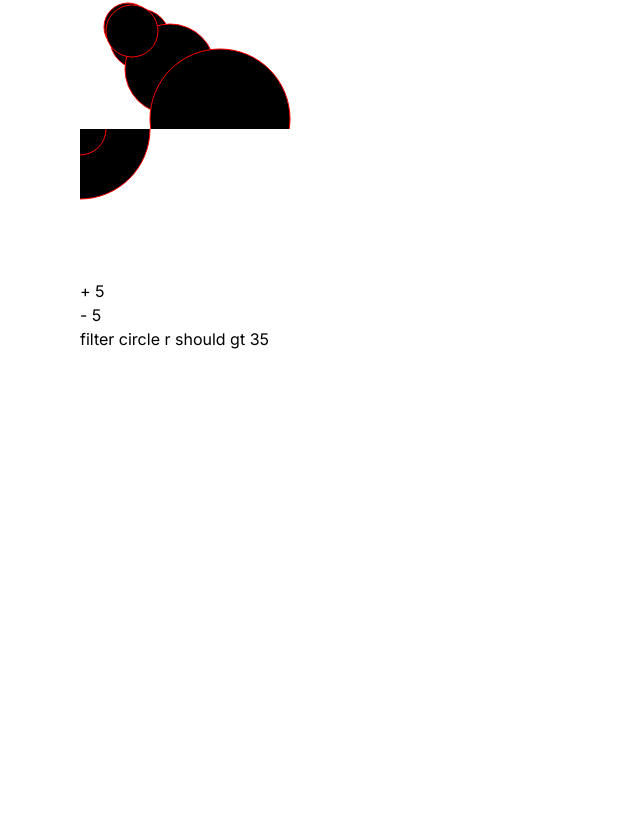
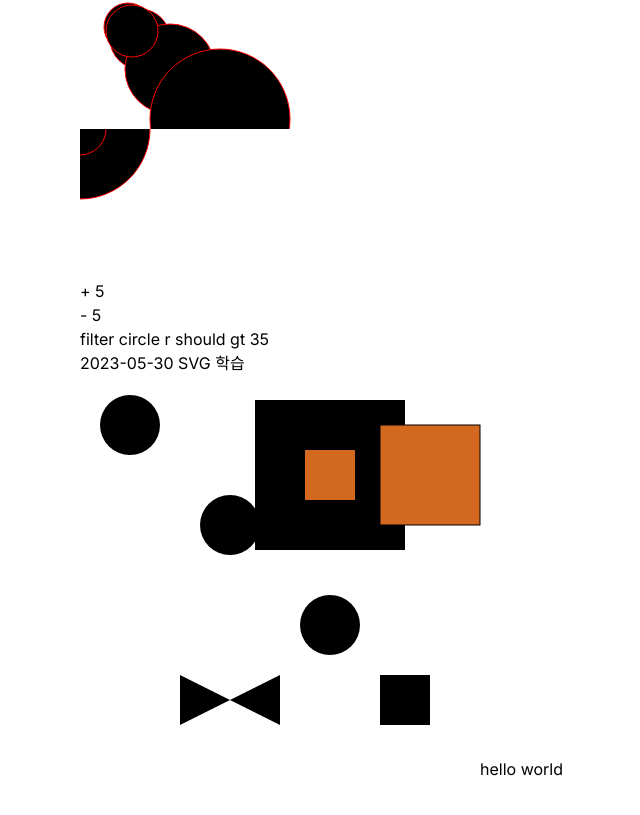
Before and after one commit to park-siwan/react-d3-threejs-practice, a Next.js app: page / in a window 1280 px wide. Shown: the part 109-924 px from the top of the page, without its empty margins (336-976 px from the left). Before the commit the page ends 800 px from the top, so only its background shows below. Built offline with nearby package versions, Linux system fonts and the light colour scheme.

Commit message:
svg 학습

```diff
--- /dev/null
+++ b/src/app/SvgTest.tsx
@@ -0,0 +1,45 @@
+import React from 'react';
+
+const SvgTest = () => {
+  return (
+    <div>
+      2023-05-30 SVG 학습
+      <svg width='500px' height={'500px'}>
+        <g>
+          <circle cy='50' cx='50' r='30'></circle>
+          <circle cy='150' cx='150' r='30'></circle>
+          <circle cy='250' cx='250' r='30'></circle>
+          {/* <circle cy='350' cx='350' r='30'></circle> */}
+          <rect
+            x='200'
+            y='50'
+            width='100'
+            height='100'
+            style={{ fill: 'chocolate', stroke: 'black', strokeWidth: '50px' }}
+          ></rect>
+          <rect
+            x='300'
+            y='50'
+            width='100'
+            height='100'
+            style={{ fill: 'chocolate', stroke: 'black' }}
+          ></rect>
+          <path
+            d='M 100,300 100,350 200,300 200, 350'
+            // style={{ fill: 'blank' }}
+          ></path>
+          <path
+            d='M 300,300 300,350 350,350 350,350 , 350, 300'
+            // style={{ fill: 'blank' }}
+          ></path>
+        </g>
+        <text x='400' y='400'>
+          hello world
+        </text>
+      </svg>
+      <div className='canvas'></div>
+    </div>
+  );
+};
+
+export default SvgTest;
--- a/src/app/page.tsx
+++ b/src/app/page.tsx
@@ -1,5 +1,6 @@
 import D3Chart from './D3Chart';
 import D3Test from './D3Test';
+import SvgTest from './Svgtest';
 
 export default function Home() {
   return (
@@ -7,6 +8,7 @@ export default function Home() {
       <h1>D3 스터디</h1>
       {/* <D3Chart /> */}
       <D3Test />
+      <SvgTest />
     </main>
   );
 }
```
